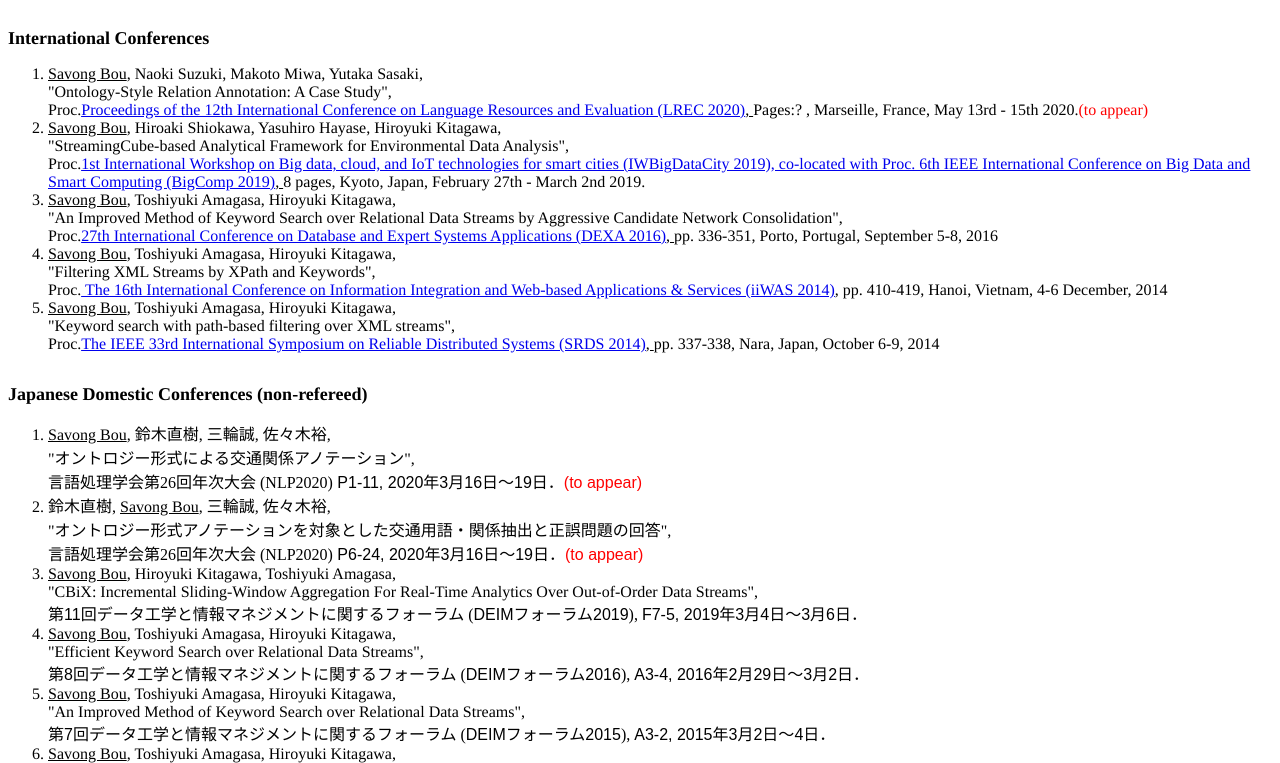
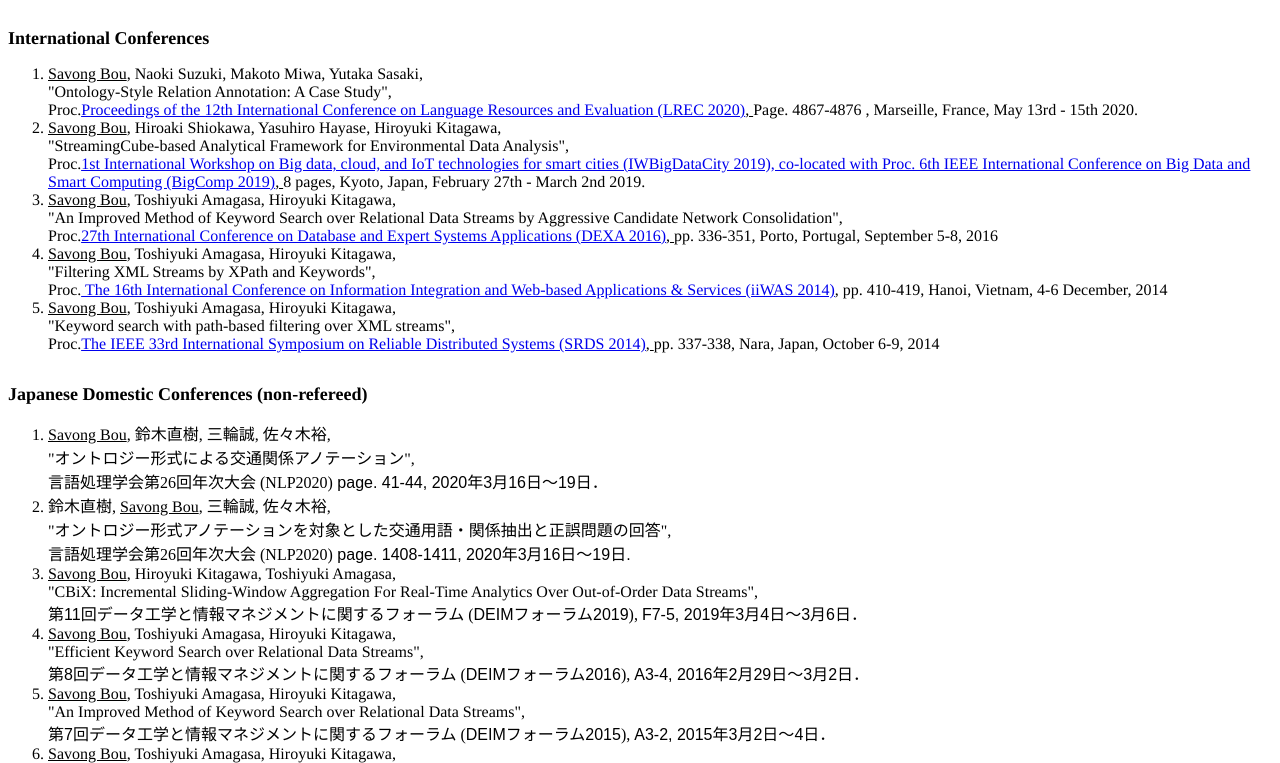
Before and after one commit to savong/savong.github.io, a plain HTML site: page index.html in a window 1280 px wide. Shown: the part 828-1591 px from the top of the page. Drawn offline with Linux system fonts and the light colour scheme.

Commit message:
Initial commit

```diff
--- a/index.html
+++ b/index.html
@@ -90,7 +90,7 @@ Vol. 11, Iss. 3, pp. 347-369, 2015</li>
       <li class="li3"><span class="s1">Savong Bou</span>, Naoki Suzuki, Makoto Miwa, Yutaka Sasaki,<br>
       "Ontology-Style Relation Annotation: A Case Study", <span class="Apple-converted-space">  </span><br>
       Proc.<a href="https://lrec2020.lrec-conf.org/en/"><span class="s3">Proceedings of the 12th International Conference on Language Resources and Evaluation (LREC 2020)</span></a><span class="s1">, </span>
-      Pages:? , Marseille, France, May 13rd - 15th 2020.<font color="red">(to appear)</font></li>
+      Page. 4867-4876 , Marseille, France, May 13rd - 15th 2020.</li>
 
 
 
@@ -122,12 +122,12 @@ Vol. 11, Iss. 3, pp. 347-369, 2015</li>
 
        <li class="li3"><span class="s1">Savong Bou</span>, 鈴木直樹, 三輪誠, 佐々木裕, <br>
         "オントロジー形式による交通関係アノテーション",<span class="Apple-converted-space">  </span><span class="s4"><br>言語処理学会第26回年次大会 (NLP2020)<span class="s5">
-                P1-11, 2020年3月16日～19日．<font color="red">(to appear)</font></span></li>
+                page. 41-44, 2020年3月16日～19日．</span></li>
 
 
       <li class="li3">鈴木直樹, <span class="s1">Savong Bou</span>, 三輪誠, 佐々木裕, <br>
         "オントロジー形式アノテーションを対象とした交通用語・関係抽出と正誤問題の回答",<span class="Apple-converted-space">  </span><span class="s4"><br>言語処理学会第26回年次大会 (NLP2020)<span class="s5">
-                P6-24, 2020年3月16日～19日．<font color="red">(to appear)</font></span></li>
+                page. 1408-1411, 2020年3月16日～19日.</span></li>
 
 
 
```
